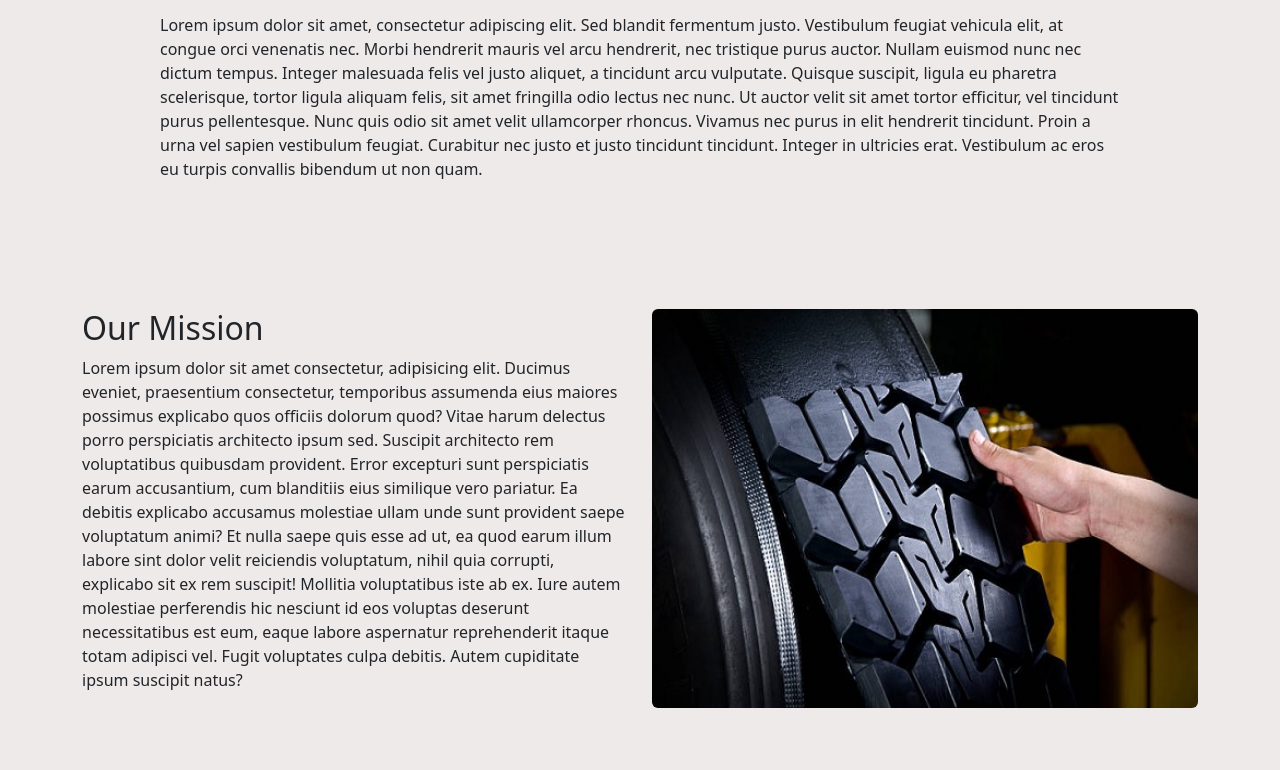
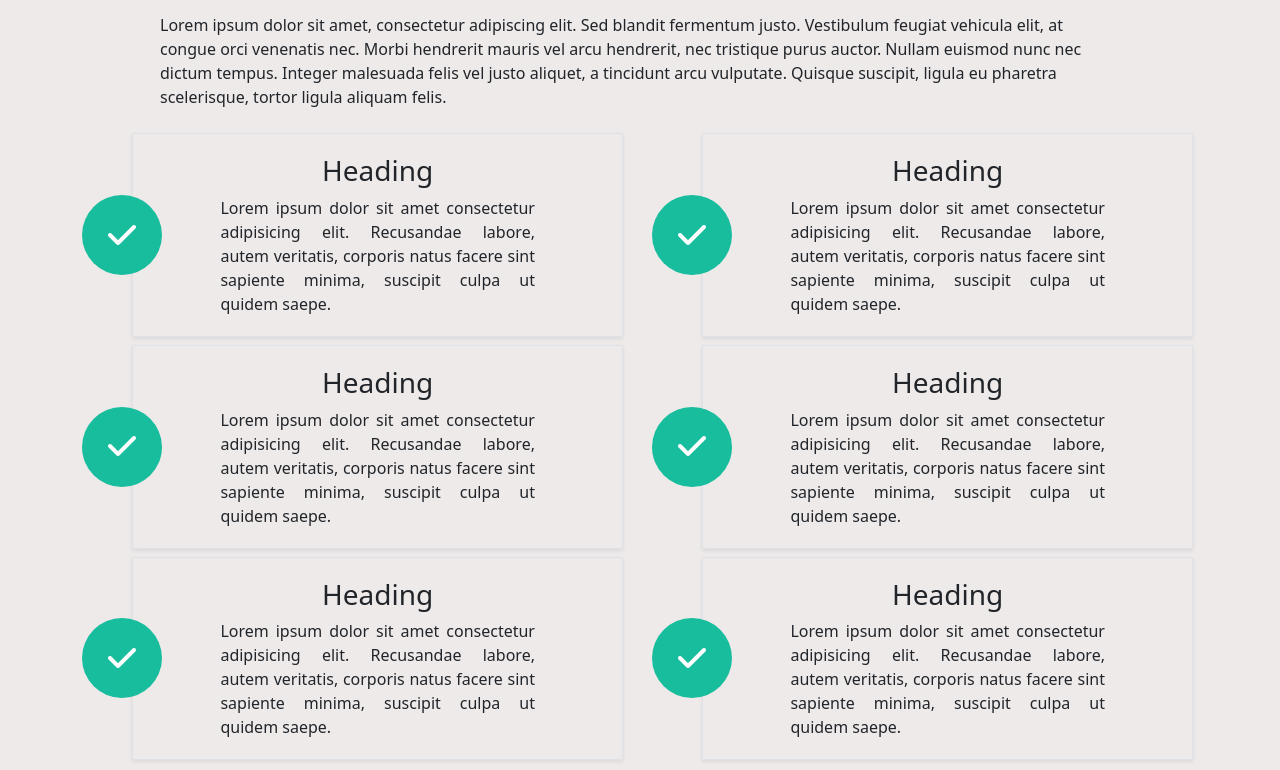
Before and after one commit to itisusama/tyre-site, a React (Vite) app: page /about in a window 1280 px wide. Shown: the part 560-1330 px from the top of the page. Built offline with nearby package versions, Linux system fonts and the light colour scheme.

Commit message:
New section in about

```diff
--- a/src/About.jsx
+++ b/src/About.jsx
@@ -13,15 +13,73 @@ function About() {
       </header>
       {/* Main Content */}
       <div className='mt-4'>
-        <div className="row text-center justify-content-center" data-aos="fade-right">
+        <Row className="text-center justify-content-center" data-aos="fade-right">
             <div className="col-md-11 col-lg-9 col-xl-7 mb-2">
                 <div className="section-title">
                     <h2 className="sec-title">The Heading Goes Here</h2>
                 </div>
             </div>
-        </div>
-        <div className='w-75 mx-auto' data-aos="fade-left"><p>Lorem ipsum dolor sit amet, consectetur adipiscing elit. Sed blandit fermentum justo. Vestibulum feugiat vehicula elit, at congue orci venenatis nec. Morbi hendrerit mauris vel arcu hendrerit, nec tristique purus auctor. Nullam euismod nunc nec dictum tempus. Integer malesuada felis vel justo aliquet, a tincidunt arcu vulputate. Quisque suscipit, ligula eu pharetra scelerisque, tortor ligula aliquam felis, sit amet fringilla odio lectus nec nunc. Ut auctor velit sit amet tortor efficitur, vel tincidunt purus pellentesque. Nunc quis odio sit amet velit ullamcorper rhoncus. Vivamus nec purus in elit hendrerit tincidunt. Proin a urna vel sapien vestibulum feugiat. Curabitur nec justo et justo tincidunt tincidunt. Integer in ultricies erat. Vestibulum ac eros eu turpis convallis bibendum ut non quam.</p></div>
+        </Row>
+        <div className='w-75 mx-auto' data-aos="fade-left"><p>Lorem ipsum dolor sit amet, consectetur adipiscing elit. Sed blandit fermentum justo. Vestibulum feugiat vehicula elit, at congue orci venenatis nec. Morbi hendrerit mauris vel arcu hendrerit, nec tristique purus auctor. Nullam euismod nunc nec dictum tempus. Integer malesuada felis vel justo aliquet, a tincidunt arcu vulputate. Quisque suscipit, ligula eu pharetra scelerisque, tortor ligula aliquam felis.</p></div>
      </div>
+
+     {/* New Section */}
+     <Container>
+      <Row>
+        <Col lg={6} className='d-flex align-items-center mt-2'>
+          <div className='about-circle'><i class="fa-solid fa-check fa-2xl"></i></div>
+          <div className="about-box border shadow-sm">
+            <h3 className='text-center'>Heading</h3>
+            <p>Lorem ipsum dolor sit amet consectetur adipisicing elit. Recusandae labore, autem veritatis, corporis natus facere sint sapiente minima, suscipit culpa ut quidem saepe.</p>
+          </div>
+        </Col>
+        <Col lg={6} className='d-flex align-items-center mt-2'>
+          <div className='about-circle'><i class="fa-solid fa-check fa-2xl"></i></div>
+          <div className="about-box border shadow-sm">
+            <h3 className='text-center'>Heading</h3>
+            <p>Lorem ipsum dolor sit amet consectetur adipisicing elit. Recusandae labore, autem veritatis, corporis natus facere sint sapiente minima, suscipit culpa ut quidem saepe.</p>
+          </div>
+        </Col>
+      </Row>
+
+      <Row>
+        <Col lg={6} className='d-flex align-items-center mt-2'>
+          <div className='about-circle'><i class="fa-solid fa-check fa-2xl"></i></div>
+          <div className="about-box border shadow-sm">
+            <h3 className='text-center'>Heading</h3>
+            <p>Lorem ipsum dolor sit amet consectetur adipisicing elit. Recusandae labore, autem veritatis, corporis natus facere sint sapiente minima, suscipit culpa ut quidem saepe.</p>
+          </div>
+        </Col>
+        <Col lg={6} className='d-flex align-items-center mt-2'>
+          <div className='about-circle'><i class="fa-solid fa-check fa-2xl"></i></div>
+          <div className="about-box border shadow-sm">
+            <h3 className='text-center'>Heading</h3>
+            <p>Lorem ipsum dolor sit amet consectetur adipisicing elit. Recusandae labore, autem veritatis, corporis natus facere sint sapiente minima, suscipit culpa ut quidem saepe.</p>
+          </div>
+        </Col>
+      </Row>
+
+      <Row>
+        <Col lg={6} className='d-flex align-items-center mt-2'>
+          <div className='about-circle'><i class="fa-solid fa-check fa-2xl"></i></div>
+          <div className="about-box border shadow-sm">
+            <h3 className='text-center'>Heading</h3>
+            <p>Lorem ipsum dolor sit amet consectetur adipisicing elit. Recusandae labore, autem veritatis, corporis natus facere sint sapiente minima, suscipit culpa ut quidem saepe.</p>
+          </div>
+        </Col>
+        <Col lg={6} className='d-flex align-items-center mt-2'>
+          <div className='about-circle'><i class="fa-solid fa-check fa-2xl"></i></div>
+          <div className="about-box border shadow-sm">
+            <h3 className='text-center'>Heading</h3>
+            <p>Lorem ipsum dolor sit amet consectetur adipisicing elit. Recusandae labore, autem veritatis, corporis natus facere sint sapiente minima, suscipit culpa ut quidem saepe.</p>
+          </div>
+        </Col>
+      </Row>
+
+
+     </Container>
+     {/* New Section */}
+
       <Container className="py-5">
         <Row style={{ marginTop: '4rem' }}>
           <Col lg={6} data-aos="fade-right">
--- a/src/assets/css/style.css
+++ b/src/assets/css/style.css
@@ -727,3 +727,27 @@ body{
     color: white;
     text-align: center;
   }
+  /* About */
+  .about-circle{
+    position: absolute;
+    width: 80px;
+    height: 80px;
+    background: var(--bs-success);
+    border-radius: 50%;
+    display: flex;
+    justify-content: center;
+    align-items: center;
+    color: white;
+  }
+
+  .about-box{
+    width: 90%;
+    padding: 20px;
+    margin-left: 50px !important;
+  }
+
+  .about-box p{
+    width: 70%;
+    text-align: justify;
+    margin: 0 auto;
+  }
--- a/src/components/Carousel.jsx
+++ b/src/components/Carousel.jsx
@@ -8,7 +8,7 @@ const Carousel = () => {
       <div className="d-sm-flex align-items-center justify-content-between w-100" style={{ height: '82vh' }}>
         <div className="col-md-4 mx-auto mb-4 mb-sm-0 headline container">
           <span className="text-secondary text-uppercase" data-aos="fade-right">Subheadline</span>
-          <h1 className="display-4 my-4 font-weight-bold" data-aos="fade-right">Enter Your <span style={{ color: 'green' }}>Headline Here</span></h1>
+          <h1 className="display-4 my-4 font-weight-bold" data-aos="fade-right">Enter Your <span className='bg-success'>Headline Here</span></h1>
           <Link to="/contact" className="btn btn-success px-5 py-3 text-white mt-3 mt-sm-0" data-aos="fade-right">Contact Us</Link>
         </div>
         {/* in mobile remove the clippath */}
```
